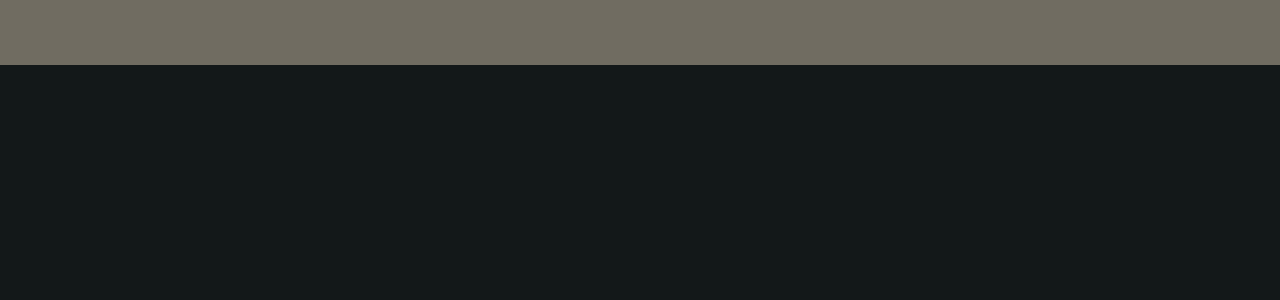
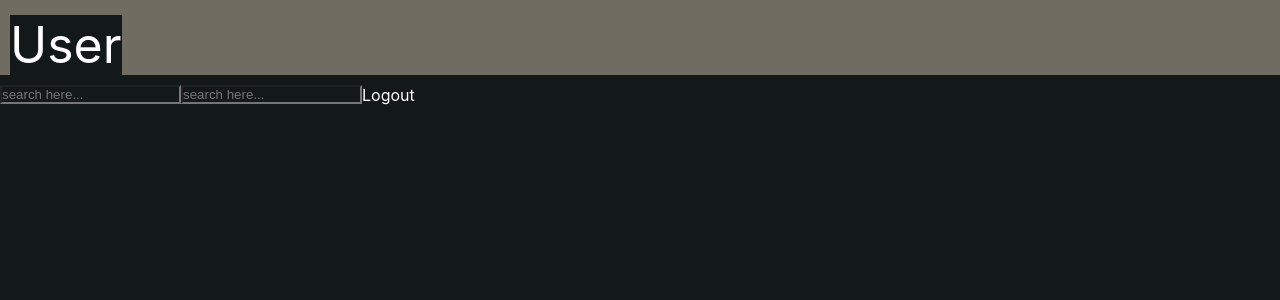
Before and after one commit to vverma2010/udayy-task, a React (Create React App) app: page /home in a window 1280 px wide. Shown: the top 300 px of the page. Built offline with nearby package versions, Linux system fonts and the light colour scheme; a web font is replaced by a local one.

Commit message:
Created login page and routes

```diff
--- a/src/App.css
+++ b/src/App.css
@@ -4,11 +4,8 @@
   margin: 0;
   padding: 0;
   background-color: #131819;
+  color: #ffffff;
 }
-.App {
-  text-align: center;
-}
-
 /* LOGIN PAGE STYLES */
 
 .wrapper {
@@ -16,7 +13,7 @@
   border: 1px groove white;
   padding: 8%;
   display: block;
-  align-content: center;
+  text-align: center;
   margin: auto;
   margin-top: 10%;
   border-radius: 12px;
@@ -39,7 +36,7 @@ h1 {
   color: white;
 }
 
-input {
+.form input{
   border: 1px solid white;
   background-color: #131819;
   color: #ef7917;
@@ -73,7 +70,21 @@ button:hover{
 
 /* NAVIGATION BAR */
 nav{
-  height:65px;
+  height:75px;
   width: 100%;
   background-color: #706c61;
+  position: fixed;
 }
+.username{
+  font-size: 50px;
+  background-color: transparent;
+  margin: 10px;
+  padding-top: 5px;
+  /* display: inline-block; */
+  display: inline-flex;
+}
+
+.search-box{
+  display: inline-block;
+  float: left;
+}
--- a/src/Components/Home.js
+++ b/src/Components/Home.js
@@ -5,7 +5,16 @@ export default class Home extends Component {
         return (
             <div>
                 <nav className="navigation">
-
+                        <div className="username" >
+                            <p>User</p>
+                        </div>
+                        <div>
+                            <input type="search" className="search-box" placeholder="search here..." />
+                            <input type="search" className="search-box" placeholder="search here..." />
+                        </div>
+                        <div className="logout">
+                            <p>Logout</p>
+                        </div>
                 </nav>
             </div>
         )
--- a/src/Components/Login.js
+++ b/src/Components/Login.js
@@ -27,8 +27,8 @@ export default class Login extends Component {
       <div className="wrapper">
         <h1>Login</h1>
         <div className="form">
-          <input type="email" placeholder="Enter Email" required />
-          <input type="password" placeholder="Enter Password" required />
+          <input className="email" type="email" placeholder="Enter Email" required />
+          <input className="password" type="password" placeholder="Enter Password" required />
           <button onClick={this.handleSubmit}>Login</button>
         </div>
       </div>
```
